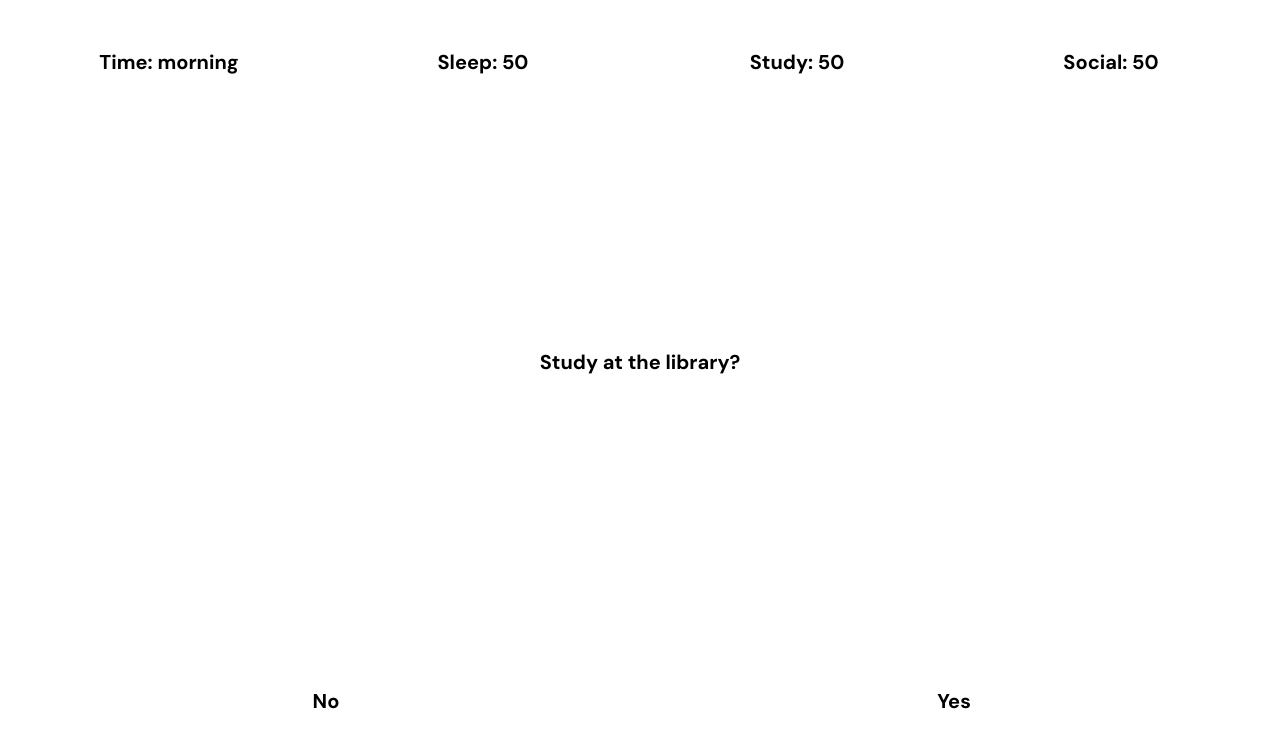
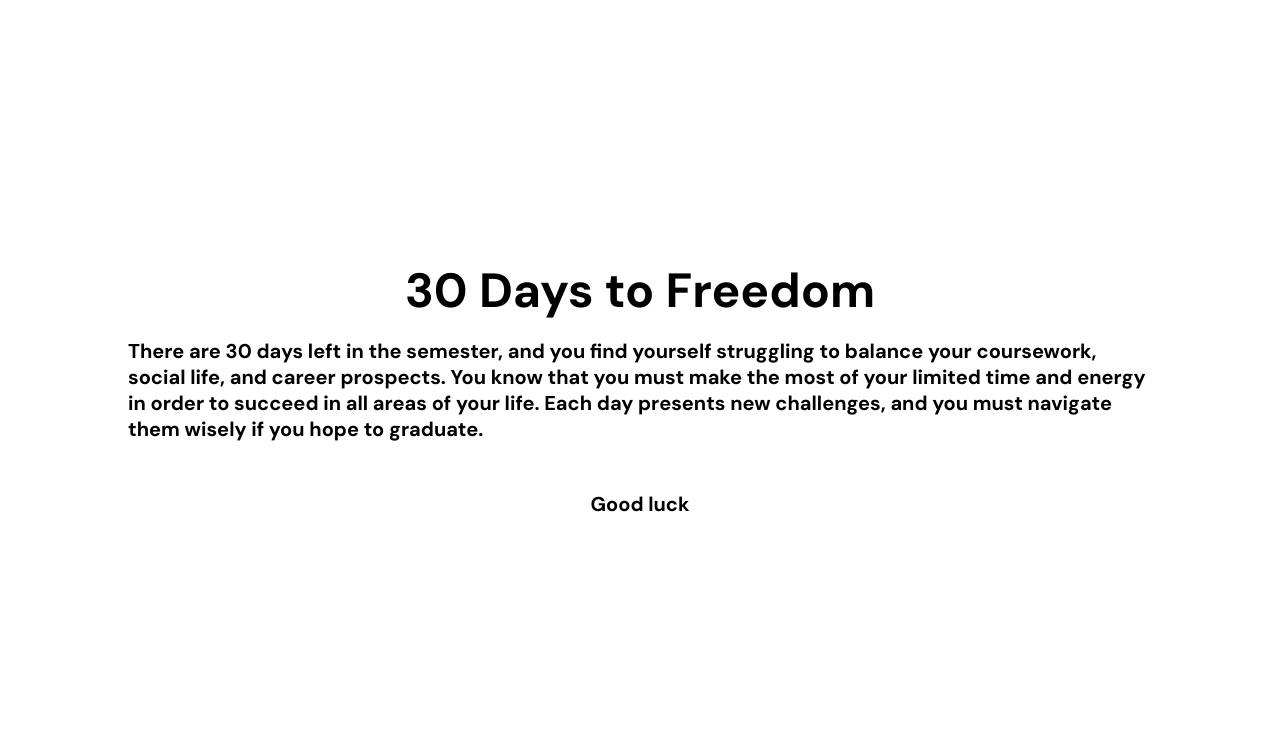
Before and after one commit to jasonxuyang/lmc4710-project2, a Next.js app: page / in a window 1280 px wide. Shown: the top 748 px of the page. Built offline with nearby package versions, Linux system fonts and the light colour scheme.

Commit message:
feature: lots of stuff

```diff
--- a/components/buttons.tsx
+++ b/components/buttons.tsx
@@ -1,6 +1,13 @@
+import { TIME } from "@/data/events";
 import styled, { css } from "styled-components";
-import { drawCard, progressTime, setPillar } from "./gameStateActions";
-import { ActionTypes, useGameState } from "./gameStateContext";
+import {
+  chooseCard,
+  drawCard,
+  progressTime,
+  setPillar,
+  setRerolls,
+} from "./gameStateActions";
+import { useGameState } from "./gameStateContext";
 
 const ButtonsContainer = styled.div`
   width: 100%;
@@ -14,7 +21,7 @@ const ButtonsContainer = styled.div`
 type ButtonProps = {
   disabled?: boolean;
 };
-const Button = styled.div<ButtonProps>`
+export const Button = styled.div<ButtonProps>`
   width: 100%;
   padding: 24px;
   display: flex;
@@ -40,23 +47,42 @@ Button.defaultProps = { disabled: false };
 
 export default function Buttons() {
   const { gameState, dispatch } = useGameState();
-  const { currentCard } = gameState;
+  const {
+    currentCard,
+    rerolls,
+    currentTime,
+    morningDeck,
+    afternoonDeck,
+    nightDeck,
+  } = gameState;
 
   const rejectCard = () => {
     dispatch(drawCard());
+    dispatch(setRerolls(rerolls - 1));
   };
 
   const acceptCard = () => {
     currentCard?.effects.forEach((effect) => {
       dispatch(setPillar(effect));
     });
+    dispatch(chooseCard(currentCard!));
     dispatch(progressTime());
     dispatch(drawCard());
   };
+
+  const canReroll = () => {
+    const hasRerolls = rerolls > 0;
+    if (currentTime === TIME.MORNING)
+      return hasRerolls && morningDeck.length > 0;
+    else if (currentTime === TIME.AFTERNOON)
+      return hasRerolls && afternoonDeck.length > 0;
+    else return hasRerolls && nightDeck.length > 0;
+  };
+
   return (
     <ButtonsContainer>
-      <Button disabled={!currentCard} onClick={rejectCard}>
-        No
+      <Button disabled={!canReroll()} onClick={rejectCard}>
+        Reroll ({rerolls})
       </Button>
       <Button onClick={acceptCard} disabled={!currentCard}>
         Yes
--- a/components/card.tsx
+++ b/components/card.tsx
@@ -1,13 +1,9 @@
 import { TIME } from "@/data/events";
 import { useEffect } from "react";
 import styled from "styled-components";
-import { drawCard, setCurrentCard, setDeck } from "./gameStateActions";
-import {
-  ActionTypes,
-  Dispatch,
-  GameState,
-  useGameState,
-} from "./gameStateContext";
+import Dialogue from "./dialogue";
+import { drawCard } from "./gameStateActions";
+import { useGameState } from "./gameStateContext";
 
 const CardContainer = styled.div`
   display: flex;
@@ -21,8 +17,7 @@ const CardContainer = styled.div`
 
 export default function Card() {
   const { gameState, dispatch } = useGameState();
-  const { currentCard, currentTime, morningDeck, afternoonDeck, nightDeck } =
-    gameState;
+  const { currentCard } = gameState;
 
   useEffect(() => {
     dispatch(drawCard());
@@ -30,7 +25,8 @@ export default function Card() {
 
   return (
     <CardContainer>
-      {currentCard ? currentCard.title : "No cards left in deck."}
+      <Dialogue />
+      {currentCard?.title}
     </CardContainer>
   );
 }
--- /dev/null
+++ b/components/dialogue.tsx
@@ -0,0 +1,32 @@
+import { SLEEP_STATUS, TIME } from "@/data/events";
+import styled from "styled-components";
+import { useGameState } from "./gameStateContext";
+import useFeelingStatus from "./useFeelingStatus";
+
+const DialogueContainer = styled.div`
+  margin: 16px;
+  opacity: 0.5;
+`;
+
+export default function Dialogue() {
+  const { gameState } = useGameState();
+  const { currentTime, daysLeft } = gameState;
+  const { sleepStatus } = useFeelingStatus();
+
+  const generateMessage = () => {
+    if (currentTime === TIME.MORNING) {
+      if (sleepStatus === SLEEP_STATUS.TIRED) {
+        return `You wake up a little bit later than usual. You feel tired.. There are ${daysLeft} days until graduation.`;
+      }
+      return `It's morning, and you have a choice to make. There are ${daysLeft} days until graduation.`;
+    } else if (currentTime === TIME.AFTERNOON) {
+      if (sleepStatus === SLEEP_STATUS.BURNT_OUT) {
+        return `It's already the afternoon. You wake up exhausted. There are ${daysLeft} days until graduation.`;
+      }
+      return "It's the afternoon. What do you want to do?";
+    } else currentTime === TIME.NIGHT;
+    return "It's nighttime. The day is almost over.";
+  };
+
+  return <DialogueContainer>{generateMessage()}</DialogueContainer>;
+}
--- /dev/null
+++ b/components/endDayScreen.tsx
@@ -0,0 +1,61 @@
+import { STATUS } from "@/data/events";
+import styled from "styled-components";
+import { Button } from "./buttons";
+import { setStatus, startNewDay } from "./gameStateActions";
+import { useGameState } from "./gameStateContext";
+import useFeelingStatus from "./useFeelingStatus";
+
+const Layout = styled.main`
+  display: flex;
+  flex-direction: column;
+  height: 100vh;
+  width: 100%;
+  padding: 64px 10%;
+  justify-content: space-between;
+`;
+
+const Title = styled.h2`
+  margin-bottom: 16px;
+`;
+
+const EventsContainer = styled.div`
+  margin-bottom: 16px;
+`;
+
+const SummaryContainer = styled.div`
+  margin-bottom: 16px;
+`;
+
+export default function EndDayScreen() {
+  const { gameState, dispatch } = useGameState();
+  const { chosenCards } = gameState;
+  const { sleepStatus, socialStatus, studyStatus } = useFeelingStatus();
+  if (gameState.status !== STATUS.END_DAY) return null;
+
+  return (
+    <Layout>
+      <div>
+        <Title>Today you...</Title>
+        <EventsContainer>
+          {chosenCards.map((card, index) => {
+            return <div key={index}>{card.label}</div>;
+          })}
+        </EventsContainer>
+
+        <SummaryContainer>
+          <p>
+            You feel {sleepStatus}, {socialStatus}, {studyStatus}.
+          </p>
+        </SummaryContainer>
+      </div>
+      <Button
+        onClick={() => {
+          dispatch(startNewDay(sleepStatus));
+          dispatch(setStatus(STATUS.PLAY));
+        }}
+      >
+        Go to sleep
+      </Button>
+    </Layout>
+  );
+}
--- a/components/gameStateActions.tsx
+++ b/components/gameStateActions.tsx
@@ -1,5 +1,5 @@
-import { EFFECT, EVENT, TIME } from "@/data/events";
-import { Action, ActionTypes, Dispatch, GameState } from "./gameStateContext";
+import { EFFECT, EVENT, SLEEP_STATUS, STATUS, TIME } from "@/data/events";
+import { Action, ActionTypes } from "./gameStateContext";
 
 export function setPillar(effect: EFFECT): Action {
   return { type: ActionTypes.SET_PILLAR, value: effect };
@@ -17,6 +17,14 @@ export function setCurrentTime(time: TIME) {
   return { type: ActionTypes.SET_CURRENT_TIME, value: time };
 }
 
+export function setStatus(status: STATUS) {
+  return { type: ActionTypes.SET_STATUS, value: status };
+}
+
+export function chooseCard(card: EVENT) {
+  return { type: ActionTypes.CHOOSE_CARD, value: card };
+}
+
 export function drawCard() {
   return { type: ActionTypes.DRAW_CARD };
 }
@@ -24,3 +32,11 @@ export function drawCard() {
 export function progressTime() {
   return { type: ActionTypes.PROGRESS_TIME };
 }
+
+export function startNewDay(sleepStatus: SLEEP_STATUS) {
+  return { type: ActionTypes.START_NEW_DAY, value: sleepStatus };
+}
+
+export function setRerolls(value: number) {
+  return { type: ActionTypes.SET_REROLLS, value };
+}
--- /dev/null
+++ b/components/playScreen.tsx
@@ -0,0 +1,25 @@
+import { STATUS } from "@/data/events";
+import styled from "styled-components";
+import Buttons from "./buttons";
+import Card from "./card";
+import { useGameState } from "./gameStateContext";
+import StatusBar from "./statusBar";
+
+const Layout = styled.main`
+  display: flex;
+  flex-direction: column;
+  height: 100vh;
+  padding: 24px;
+`;
+
+export default function PlayScreen() {
+  const { gameState } = useGameState();
+  if (gameState.status !== STATUS.PLAY) return null;
+  return (
+    <Layout>
+      <StatusBar />
+      <Card />
+      <Buttons />
+    </Layout>
+  );
+}
--- /dev/null
+++ b/components/startScreen.tsx
@@ -0,0 +1,48 @@
+import { STATUS } from "@/data/events";
+import styled from "styled-components";
+import { Button } from "./buttons";
+import { setStatus } from "./gameStateActions";
+import { useGameState } from "./gameStateContext";
+
+const Layout = styled.main`
+  display: flex;
+  flex-direction: column;
+  height: 100vh;
+  width: 100%;
+  padding: 24px 10%;
+  align-items: center;
+  justify-content: center;
+`;
+
+const Title = styled.h2`
+  margin-bottom: 16px;
+`;
+
+const Body = styled.p`
+  margin-bottom: 24px;
+`;
+
+export default function StartScreen() {
+  const { gameState, dispatch } = useGameState();
+  if (gameState.status !== STATUS.START) return null;
+
+  return (
+    <Layout>
+      <Title>30 Days to Freedom</Title>
+      <Body>
+        There are 30 days left in the semester, and you find yourself struggling
+        to balance your coursework, social life, and career prospects. You know
+        that you must make the most of your limited time and energy in order to
+        succeed in all areas of your life. Each day presents new challenges, and
+        you must navigate them wisely if you hope to graduate.
+      </Body>
+      <Button
+        onClick={() => {
+          dispatch(setStatus(STATUS.PLAY));
+        }}
+      >
+        Good luck
+      </Button>
+    </Layout>
+  );
+}
--- a/components/statusBar.tsx
+++ b/components/statusBar.tsx
@@ -1,10 +1,10 @@
-import { useEffect, useRef, useState } from "react";
 import styled from "styled-components";
-import { GameState, useGameState } from "./gameStateContext";
+import { useGameState } from "./gameStateContext";
+import useFeelingStatus from "./useFeelingStatus";
 
 const StatusBarContainer = styled.div`
   display: grid;
-  grid-template-columns: 1fr 1fr 1fr 1fr;
+  grid-template-columns: 1fr 1fr 1fr;
   text-align: center;
   column-gap: 24px;
   height: 10vh;
@@ -12,13 +12,20 @@ const StatusBarContainer = styled.div`
 `;
 export default function StatusBar() {
   const { gameState } = useGameState();
+  const { sleep, study, social } = gameState;
+  const { sleepStatus, socialStatus, studyStatus } = useFeelingStatus();
 
   return (
     <StatusBarContainer>
-      <div>Time: {gameState.currentTime}</div>
-      <div>Sleep: {gameState.sleep}</div>
-      <div>Study: {gameState.study}</div>
-      <div>Social: {gameState.social}</div>
+      <div>
+        Sleep: {sleepStatus} {sleep}
+      </div>
+      <div>
+        Study: {studyStatus} {study}
+      </div>
+      <div>
+        Social: {socialStatus} {social}
+      </div>
     </StatusBarContainer>
   );
 }
--- /dev/null
+++ b/components/useFeelingStatus.tsx
@@ -0,0 +1,21 @@
+import { SLEEP_STATUS, SOCIAL_STATUS, STUDY_STATUS } from "@/data/events";
+import { useGameState } from "./gameStateContext";
+
+export default function useFeelingStatus() {
+  const { gameState } = useGameState();
+  const { sleep, social, study } = gameState;
+  let sleepStatus, studyStatus, socialStatus;
+
+  if (sleep > 80) sleepStatus = SLEEP_STATUS.ENERGETIC;
+  else if (sleep > 50) sleepStatus = SLEEP_STATUS.RESTED;
+  else if (sleep > 30) sleepStatus = SLEEP_STATUS.TIRED;
+  else sleepStatus = SLEEP_STATUS.BURNT_OUT;
+
+  if (social > 60) socialStatus = SOCIAL_STATUS.POPULAR;
+  else socialStatus = SOCIAL_STATUS.LONELY;
+
+  if (study > 60) studyStatus = STUDY_STATUS.RELAXED;
+  else studyStatus = STUDY_STATUS.STRESSED;
+
+  return { sleepStatus, socialStatus, studyStatus };
+}
--- a/data/events.ts
+++ b/data/events.ts
@@ -3,6 +3,23 @@ export enum TIME {
   AFTERNOON = "afternoon",
   NIGHT = "night",
   ALL_DAY = "all day",
+}
+
+export enum SLEEP_STATUS {
+  BURNT_OUT = "BURNT_OUT",
+  TIRED = "TIRED",
+  RESTED = "RESTED",
+  ENERGETIC = "ENERGETIC",
+}
+
+export enum SOCIAL_STATUS {
+  POPULAR = "POPULAR",
+  LONELY = "LONELY",
+}
+
+export enum STUDY_STATUS {
+  STRESSED = "STRESSED",
+  RELAXED = "RELAXED",
 }
 
 export enum PILLAR {
@@ -17,14 +34,28 @@ export type EFFECT = {
 };
 
 export type EVENT = {
+  label: string;
   title: string;
   time: TIME;
   effects: EFFECT[];
 };
 
+export enum STATUS {
+  START = "START",
+  PLAY = "PLAY",
+  END_DAY = "END_DAY",
+}
+
+export type DIALOGUE = {
+  message: string;
+  effect: EFFECT;
+};
+
 export const EVENTS: EVENT[] = [
   {
-    title: "Grab Chick-fil-a with a friend?",
+    label: "Grabbed Chick-fil-a with a friend",
+    title:
+      "On the way to class you see your friend, and they ask if you want to grab Chick-fil-A. Do you go?",
     time: TIME.MORNING,
     effects: [
       { pillar: PILLAR.SLEEP, value: -5 },
@@ -32,7 +63,9 @@ export const EVENTS: EVENT[] = [
     ],
   },
   {
-    title: "Study at the library?",
+    label: "Studied in the library",
+    title:
+      "You have a big exam coming up. Do you head to the library to study?",
     time: TIME.MORNING,
     effects: [
       { pillar: PILLAR.STUDY, value: 5 },
@@ -40,7 +73,19 @@ export const EVENTS: EVENT[] = [
     ],
   },
   {
-    title: "Go to a frat party?",
+    label: "Slept in",
+    title:
+      "Your alarm clock goes off, but you still feel tired. Do you sleep in and skip your 8 AM?",
+    time: TIME.MORNING,
+    effects: [
+      { pillar: PILLAR.SLEEP, value: 5 },
+      { pillar: PILLAR.STUDY, value: -5 },
+    ],
+  },
+  {
+    label: "Went to a frat party",
+    title:
+      "You heard about a frat party that is going on tonight. Do you want to go?",
     time: TIME.NIGHT,
     effects: [
       { pillar: PILLAR.SLEEP, value: -5 },
@@ -49,7 +94,9 @@ export const EVENTS: EVENT[] = [
     ],
   },
   {
-    title: "Attend career fair?",
+    label: "Went to career fair",
+    title:
+      "Career fair is today and you still are looking for a job. Do you attend career fair?",
     time: TIME.AFTERNOON,
     effects: [
       { pillar: PILLAR.STUDY, value: 10 },
@@ -57,7 +104,9 @@ export const EVENTS: EVENT[] = [
     ],
   },
   {
-    title: "Watch a movie with friends?",
+    label: "Watched a movie",
+    title:
+      "Your friend invites you to watch the new Marvel movie at Atlantic Station. Do you go?",
     time: TIME.NIGHT,
     effects: [
       { pillar: PILLAR.STUDY, value: -5 },
@@ -65,7 +114,9 @@ export const EVENTS: EVENT[] = [
     ],
   },
   {
-    title: "Take a nap?",
+    label: "Took a nap",
+    title:
+      "You woke up feeling exhausted today. Do you take a nap to recharge?",
     time: TIME.AFTERNOON,
     effects: [
       { pillar: PILLAR.STUDY, value: -5 },
@@ -73,16 +124,20 @@ export const EVENTS: EVENT[] = [
     ],
   },
   {
-    title: "Attend a club meeting?",
+    label: "Went to a club meeting",
+    title:
+      "Your club has a meeting tonight, but you have a lot of studying to do. Do you go?",
     time: TIME.NIGHT,
     effects: [
-      { pillar: PILLAR.STUDY, value: 5 },
+      { pillar: PILLAR.STUDY, value: -5 },
       { pillar: PILLAR.SOCIAL, value: 5 },
       { pillar: PILLAR.SLEEP, value: -5 },
     ],
   },
   {
-    title: "Spend the day volunteering?",
+    label: "Planted trees",
+    title:
+      "Your club has a tree planting event at Piedmont Park. Do spend the day volunteering?",
     time: TIME.AFTERNOON,
     effects: [
       { pillar: PILLAR.STUDY, value: 10 },
@@ -91,7 +146,8 @@ export const EVENTS: EVENT[] = [
     ],
   },
   {
-    title: "Go out for drinks with coworkers?",
+    label: "Partied at the Standard",
+    title: "You get invited to a rooftop party at the Standard. Do you go?",
     time: TIME.NIGHT,
     effects: [
       { pillar: PILLAR.STUDY, value: -5 },
@@ -99,7 +155,8 @@ export const EVENTS: EVENT[] = [
     ],
   },
   {
-    title: "Stay up late studying for an exam?",
+    label: "Stayed up studying for an exam",
+    title: "You have a big exam tomorrow. Do you stay up late studying for it?",
     time: TIME.NIGHT,
     effects: [
       { pillar: PILLAR.STUDY, value: 10 },
--- a/pages/index.tsx
+++ b/pages/index.tsx
@@ -1,18 +1,10 @@
-import Buttons from "@/components/buttons";
-import Card from "@/components/card";
+import EndDayScreen from "@/components/endDayScreen";
 import { GameStateProvider } from "@/components/gameStateContext";
-import StatusBar from "@/components/statusBar";
+import PlayScreen from "@/components/playScreen";
+import StartScreen from "@/components/startScreen";
 import Head from "next/head";
-import { useEffect } from "react";
-import styled from "styled-components";
 
 // Styled Components
-const Layout = styled.main`
-  display: flex;
-  flex-direction: column;
-  height: 100vh;
-  padding: 24px;
-`;
 export default function Home() {
   return (
     <>
@@ -23,11 +15,9 @@ export default function Home() {
         <link rel="icon" href="/favicon.ico" />
       </Head>
       <GameStateProvider>
-        <Layout>
-          <StatusBar />
-          <Card />
-          <Buttons />
-        </Layout>
+        <PlayScreen />
+        <StartScreen />
+        <EndDayScreen />
       </GameStateProvider>
     </>
   );
```
Also changed, not shown: components/gameStateContext.tsx (+48 -4 lines).
